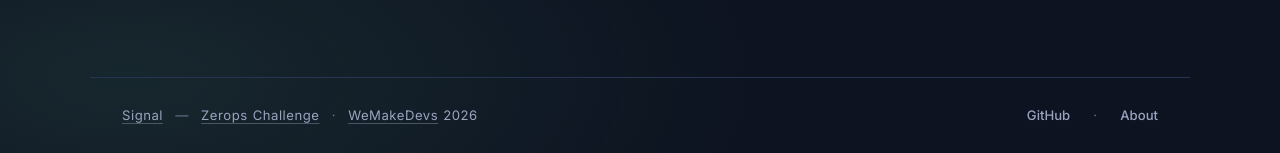
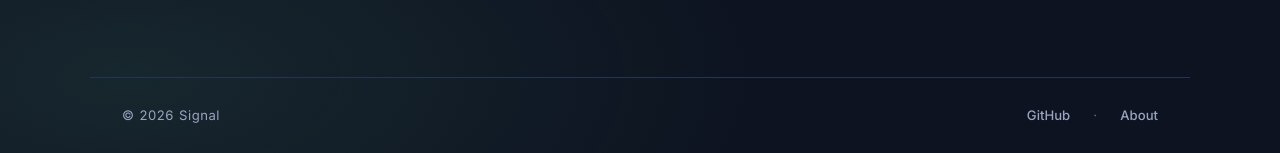
Before and after one commit to mauryasagar/signal, a Flask app: page / in a window 1280 px wide. Shown: the part 3803-3956 px from the top of the page. Run offline with Flask 3, Linux system fonts and the light colour scheme.

Commit message:
feat: create base HTML template with navigation, footer, and loading overlay

```diff
--- a/templates/base.html
+++ b/templates/base.html
@@ -8,10 +8,11 @@
   <link rel="preconnect" href="https://fonts.googleapis.com">
   <link
     href="https://fonts.googleapis.com/css2?family=Fraunces:ital,wght@0,500;0,600;1,500;1,600&family=Inter:wght@400;500;600&family=IBM+Plex+Mono:wght@400;500&display=swap"
-    rel="stylesheet"
-    media="print" onload="this.media='all'">
+    rel="stylesheet" media="print" onload="this.media='all'">
   <noscript>
-    <link href="https://fonts.googleapis.com/css2?family=Fraunces:ital,wght@0,500;0,600;1,500;1,600&family=Inter:wght@400;500;600&family=IBM+Plex+Mono:wght@400;500&display=swap" rel="stylesheet">
+    <link
+      href="https://fonts.googleapis.com/css2?family=Fraunces:ital,wght@0,500;0,600;1,500;1,600&family=Inter:wght@400;500;600&family=IBM+Plex+Mono:wght@400;500&display=swap"
+      rel="stylesheet">
   </noscript>
   <link rel="icon" href="{{ url_for('static', filename='favicon.ico') }}" type="image/x-icon">
   <link rel="stylesheet" href="{{ url_for('static', filename='style.css') }}">
@@ -51,7 +52,7 @@
   </main>
 
   <footer class="site-footer">
-    <span class="footer-left"><a href="{{ url_for('landing') }}">Signal</a> <span class="footer-sep">&mdash;</span> <a href="https://www.wemakedevs.org/hackathons/zerops" target="_blank" rel="noopener">Zerops Challenge</a> <span class="footer-sep">&middot;</span> <a href="https://www.wemakedevs.org/" target="_blank" rel="noopener">WeMakeDevs</a> 2026</span>
+    <span class="footer-left">© 2026 Signal</span>
     <div class="footer-links">
       {% block footer_link %}{% endblock %}
       {% block footer_sep %}{% endblock %}
```
